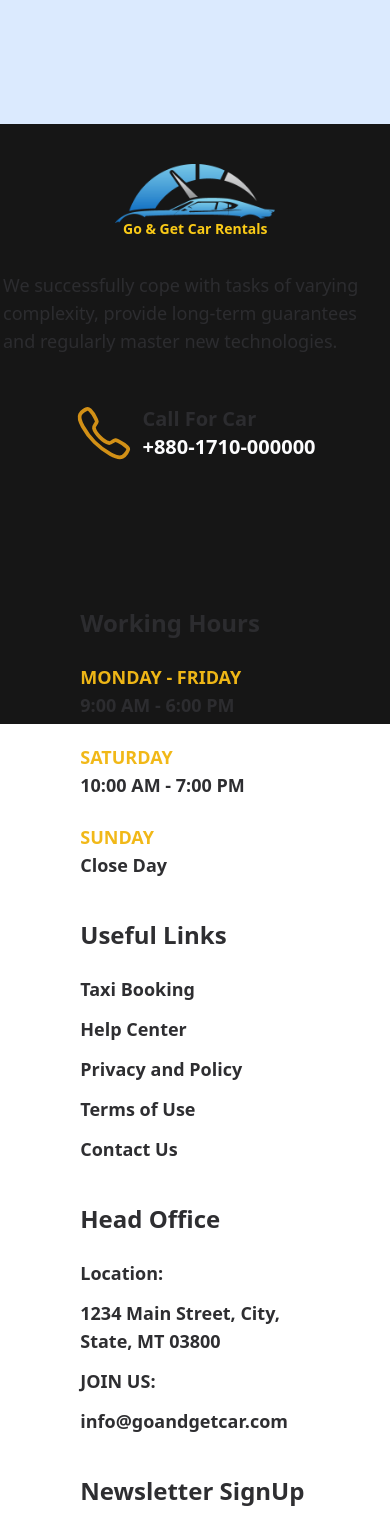
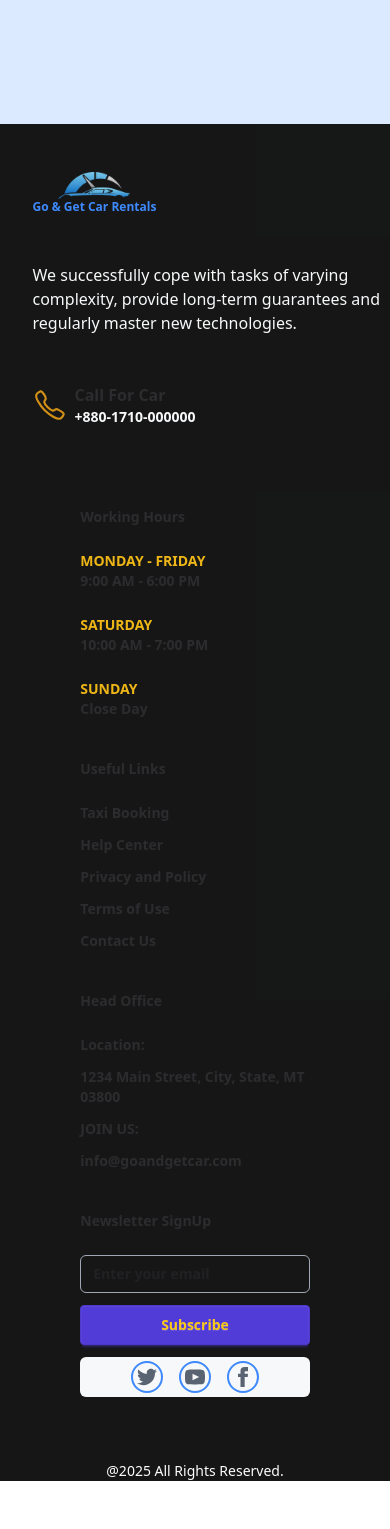
Before and after one commit to Subroto89/car-rentals, a React (Vite) app: page /signin in a window 390 px wide. Shown: the part 780-2309 px from the top of the page. After the commit the page ends 2261 px from the top, so only its background shows below. Built offline with nearby package versions, Linux system fonts and the light colour scheme; no server answers.

Commit message:
Footer Fully Responsived, Padded Uniformly, Text Size Adjusted, and White Space Corrected

```diff
--- a/src/Components/Footer/Footer.jsx
+++ b/src/Components/Footer/Footer.jsx
@@ -5,21 +5,22 @@ import { IoCallOutline } from "react-icons/io5";
 
 const Footer = () => {
   return (
-    <div className="h-[600px] bg-gray-200">
+    <div className="h-auto bg-gray-200">
       <div className="bg-black opacity-90 h-full w-full">
         {/* Footer - Top Part */}
-        <div className="flex flex-col lg:flex-row items-center justify-between w-10/12 mx-auto mb-20">
-          <div className="relative">
+        <div className="flex flex-col lg:flex-row items-start lg:items-center justify-between w-10/12 mx-auto mb-4">
+          {/* Logo & Institution Name */}
+          <div className="pt-12">
             <figure>
-              <img src={logo} alt="logo" className="w-40 mx-auto pt-10" />
+              <img src={logo} alt="logo" className="w-18 mx-auto" />
             </figure>
-            <h1 className="absolute left-2 -bottom-4 text-sm font-bold text-center text-yellow-400 pt-4">
+            <h1 className="text-xs font-bold text-center text-blue-500">
               Go & Get Car Rentals
             </h1>
           </div>
-
+          {/* About Us Text */}
           <div className="pt-12">
-            <p className="text-lg w-96">
+            <p className="text-md w-96 text-gray-50">
               We successfully cope with tasks of varying complexity, provide
               long-term guarantees and regularly master new technologies.
             </p>
@@ -27,21 +28,21 @@ const Footer = () => {
 
           <div className="flex items-center gap-2 pt-12">
             <div className="text-yellow-600">
-              <IoCallOutline size={60} />
+              <IoCallOutline size={34} />
             </div>
             <div>
-              <h3 className="text-xl font-semibold">Call For Car</h3>
-              <p className="text-xl font-bold text-white">+880-1710-000000</p>
+              <h3 className="text-md font-semibold">Call For Car</h3>
+              <p className="text-sm font-bold text-gray-50">+880-1710-000000</p>
             </div>
           </div>
         </div>
 
         {/* Footer-Middle Part */}
-        <div className="grid grid-cols-1 md:grid-cols-2 lg:grid-cols-4 gap-10 lg:gap-4 p-16 w-11/12 mx-auto text-2xl font-bold ">
+        <div className="grid grid-cols-1 md:grid-cols-2 lg:grid-cols-4 gap-10 lg:gap-4 p-16 w-11/12 mx-auto text-sm font-bold ">
           <div>
             <h2 className="pb-6">Working Hours</h2>
 
-            <div className="flex flex-col gap-6 text-lg">
+            <div className="flex flex-col gap-6 text-sm">
               <div>
                 <p className="text-yellow-500">MONDAY - FRIDAY</p>
                 <p>9:00 AM - 6:00 PM</p>
@@ -62,7 +63,7 @@ const Footer = () => {
           <div>
             <h2 className="pb-6">Useful Links</h2>
             <div>
-              <ul className="flex flex-col gap-3 text-lg">
+              <ul className="flex flex-col gap-3 text-sm">
                 <Link>Taxi Booking</Link>
                 <Link>Help Center</Link>
                 <Link>Privacy and Policy</Link>
@@ -74,7 +75,7 @@ const Footer = () => {
 
           <div>
             <h2 className="pb-6">Head Office</h2>
-            <div className="text-lg flex flex-col gap-3">
+            <div className="text-sm flex flex-col gap-3">
               <h3>Location:</h3>
               <p>1234 Main Street, City, State, MT 03800</p>
 
@@ -89,13 +90,18 @@ const Footer = () => {
               <input
                 type="email"
                 placeholder="Enter your email"
-                className="w-full px-3 py-2 rounded-md border-1 border-gray-400 focus:outline-none focus:ring-2 focus:ring-blue-600 focus:border-transparent mb-4 text-lg"
+                className="w-full px-3 py-2 rounded-md border-1 border-gray-400 focus:outline-none focus:ring-2 focus:ring-blue-600 focus:border-transparent mb-3 text-sm"
               />
-              <button className="btn btn-primary w-full text-xl font-semibold text-yellow-400">
+              <button className="btn btn-primary w-full text-sm font-semibold text-yellow-400">
                 Subscribe
               </button>
-                <div className="grid grid-flow-col gap-4 bg-white mt-6 py-2 justify-center items-center rounded-lg shadow-xl">
-            <a href="https://www.twitter.com" target="_black" className="flex items-center justify-center text-gray-600 hover:text-blue-800 rounded-full p-1 border-2 border-blue-500 w-12 h-12">
+              {/* Social Icon */}
+              <div className="grid grid-flow-col gap-4 bg-gray-50 mt-3 py-1 justify-center items-center rounded-md shadow-md">
+                <a
+                  href="https://www.twitter.com"
+                  target="_black"
+                  className="flex items-center justify-center text-gray-600 hover:text-blue-800 rounded-full p-1 border-2 border-blue-500 w-8 h-8"
+                >
                   <svg
                     xmlns="http://www.w3.org/2000/svg"
                     width="24"
@@ -106,7 +112,11 @@ const Footer = () => {
                     <path d="M24 4.557c-.883.392-1.832.656-2.828.775 1.017-.609 1.798-1.574 2.165-2.724-.951.564-2.005.974-3.127 1.195-.897-.957-2.178-1.555-3.594-1.555-3.179 0-5.515 2.966-4.797 6.045-4.091-.205-7.719-2.165-10.148-5.144-1.29 2.213-.669 5.108 1.523 6.574-.806-.026-1.566-.247-2.229-.616-.054 2.281 1.581 4.415 3.949 4.89-.693.188-1.452.232-2.224.084.626 1.956 2.444 3.379 4.6 3.419-2.07 1.623-4.678 2.348-7.29 2.04 2.179 1.397 4.768 2.212 7.548 2.212 9.142 0 14.307-7.721 13.995-14.646.962-.695 1.797-1.562 2.457-2.549z"></path>
                   </svg>
                 </a>
-            <a href="https://www.youtube.com" target="_black" className="flex items-center justify-center text-gray-600 hover:text-red-400 rounded-full p-1 border-2 border-blue-500 w-12 h-12">
+                <a
+                  href="https://www.youtube.com"
+                  target="_black"
+                  className="flex items-center justify-center text-gray-600 hover:text-red-400 rounded-full p-1 border-2 border-blue-500 w-8 h-8"
+                >
                   <svg
                     xmlns="http://www.w3.org/2000/svg"
                     width="24"
@@ -117,7 +127,11 @@ const Footer = () => {
                     <path d="M19.615 3.184c-3.604-.246-11.631-.245-15.23 0-3.897.266-4.356 2.62-4.385 8.816.029 6.185.484 8.549 4.385 8.816 3.6.245 11.626.246 15.23 0 3.897-.266 4.356-2.62 4.385-8.816-.029-6.185-.484-8.549-4.385-8.816zm-10.615 12.816v-8l8 3.993-8 4.007z"></path>
                   </svg>
                 </a>
-            <a href="https://www.facebook.com" target="_black" className="flex items-center justify-center text-gray-600 hover:text-blue-900 rounded-full p-1 border-2 border-blue-500 w-12 h-12">
+                <a
+                  href="https://www.facebook.com"
+                  target="_black"
+                  className="flex items-center justify-center text-gray-600 hover:text-blue-900 rounded-full p-1 border-2 border-blue-500 w-8 h-8"
+                >
                   <svg
                     xmlns="http://www.w3.org/2000/svg"
                     width="24"
@@ -132,11 +146,12 @@ const Footer = () => {
             </div>
           </div>
         </div>
+      <div className="text-center text-white text-sm bg-black/10">
+        <p>@2025 All Rights Reserved.</p>
+      </div>
       </div>
 
-      {/* <div className="text-center text-white text-lg py-4 bg-gray-400">
-        <p>@2025 DynamicLayers All Rights Reserved.</p>
-      </div> */}
+
     </div>
   );
 };
--- a/src/Components/Home_Component/Banner.jsx
+++ b/src/Components/Home_Component/Banner.jsx
@@ -19,7 +19,7 @@ const Banner = () => {
         {/* CTA Button - Changed from Link to <a> tag to avoid routing errors */}
         <Link
           to="/available-cars"
-          className="w-4/7 lg:w-2/7  bg-blue-500 hover:bg-blue-700 text-white font-bold py-2 px-4 rounded-full mt-10 text-center"
+          className="w-4/7 lg:w-2/7  bg-blue-400 hover:bg-blue-500 text-white font-bold py-2 px-4 rounded-full mt-10 text-center"
         >
           Explore Available Cars
         </Link>
--- a/src/index.css
+++ b/src/index.css
@@ -6,5 +6,5 @@
 
 .active{
     color: #ffffff;
-    background-color: #2B7FFF
+    background-color: #2B7FFF;
 }
```
Lines whose indentation alone changed are shown as unchanged.
